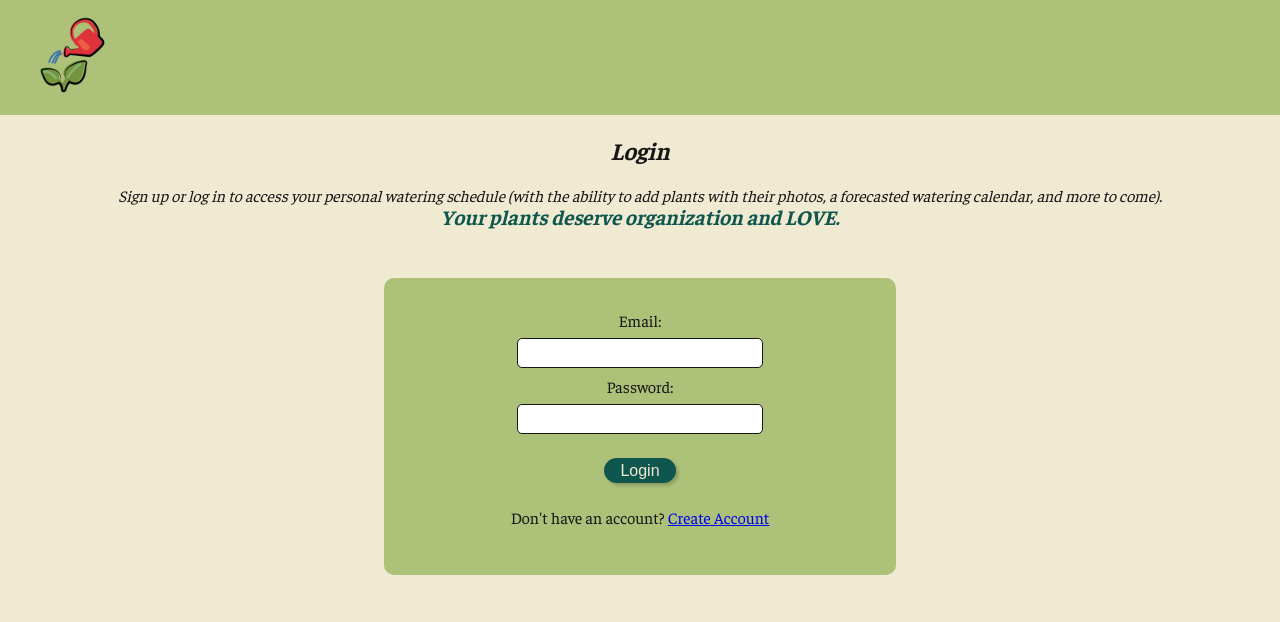
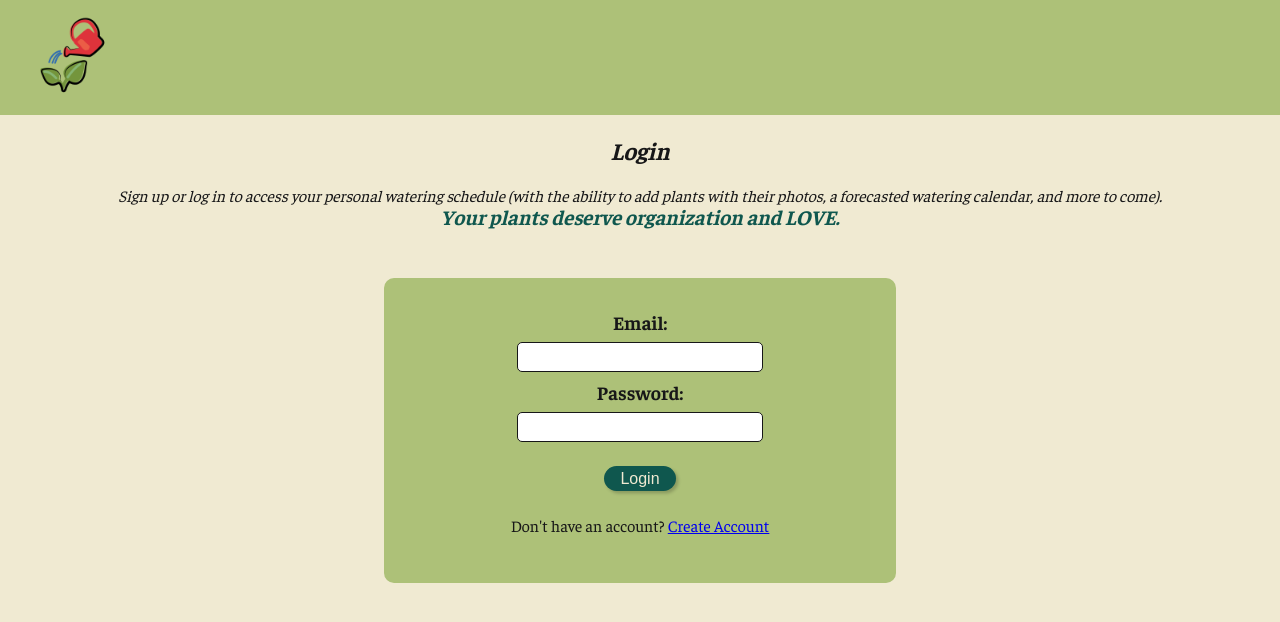
Before and after one commit to MichaelLELU/WaterPant-T, a React (Vite) app in the folder client/: page / in a window 1280 px wide. Shown: the top 622 px of the page. Built offline with nearby package versions, Linux system fonts and the light colour scheme; no server answers.

Commit message:
fix: add a plant form and css

```diff
--- a/client/src/App.css
+++ b/client/src/App.css
@@ -9,6 +9,12 @@ body {
   background-color: var(--neutral-color);
   color: var(--main-color-black);
   margin: 0;
+}
+
+label {
+  text-align: start;
+  font-weight: bold;
+  font-size: 1.2em;
 }
 
 input {
--- /dev/null
+++ b/client/src/pages/addplant/AddPlantPage.css
@@ -0,0 +1,6 @@
+.selectInput {
+  background-color: var(--neutral-color);
+  border: 1px solid var(--main-color-black);
+  border-radius: 5px;
+  padding: 0.5em;
+}
--- a/client/src/pages/addplant/AddPlantPage.jsx
+++ b/client/src/pages/addplant/AddPlantPage.jsx
@@ -3,6 +3,7 @@ import axios from "axios";
 import { useForm } from "react-hook-form";
 import { useEffect, useState } from "react";
 import { useOutletContext, Navigate } from "react-router-dom";
+import "./AddPlantPage.css";
 
 export default function AddPlantPage() {
   const { user } = useOutletContext();
@@ -75,19 +76,23 @@ export default function AddPlantPage() {
           type="text"
           name="surname"
           {...register("surname", {
+            required: requiredFieldError,
             minLength: {
               value: 2,
               message: "You need at least 2 characters",
             },
           })}
         />
-        {errors.surname && <p> {errors.surname.message}</p>}
+        {errors.surname && (
+          <p className="formError"> {errors.surname.message}</p>
+        )}
 
         <label htmlFor="place">Place:</label>
         <input
           type="text"
           name="place"
           {...register("place", {
+            required: requiredFieldError,
             minLength: {
               value: 2,
               message: "You need at least 2 characters",
@@ -100,6 +105,7 @@ export default function AddPlantPage() {
 
         <label htmlFor="watering">Watering Frequency:</label>
         <select
+          className="selectInput"
           name="watering"
           {...register("wateringFid", {
             required: requiredFieldError,
@@ -120,6 +126,7 @@ export default function AddPlantPage() {
 
         <label htmlFor="solar">Solar Exposition:</label>
         <select
+          className="selectInput"
           name="solar"
           {...register("solarEid", {
             required: requiredFieldError,
```
